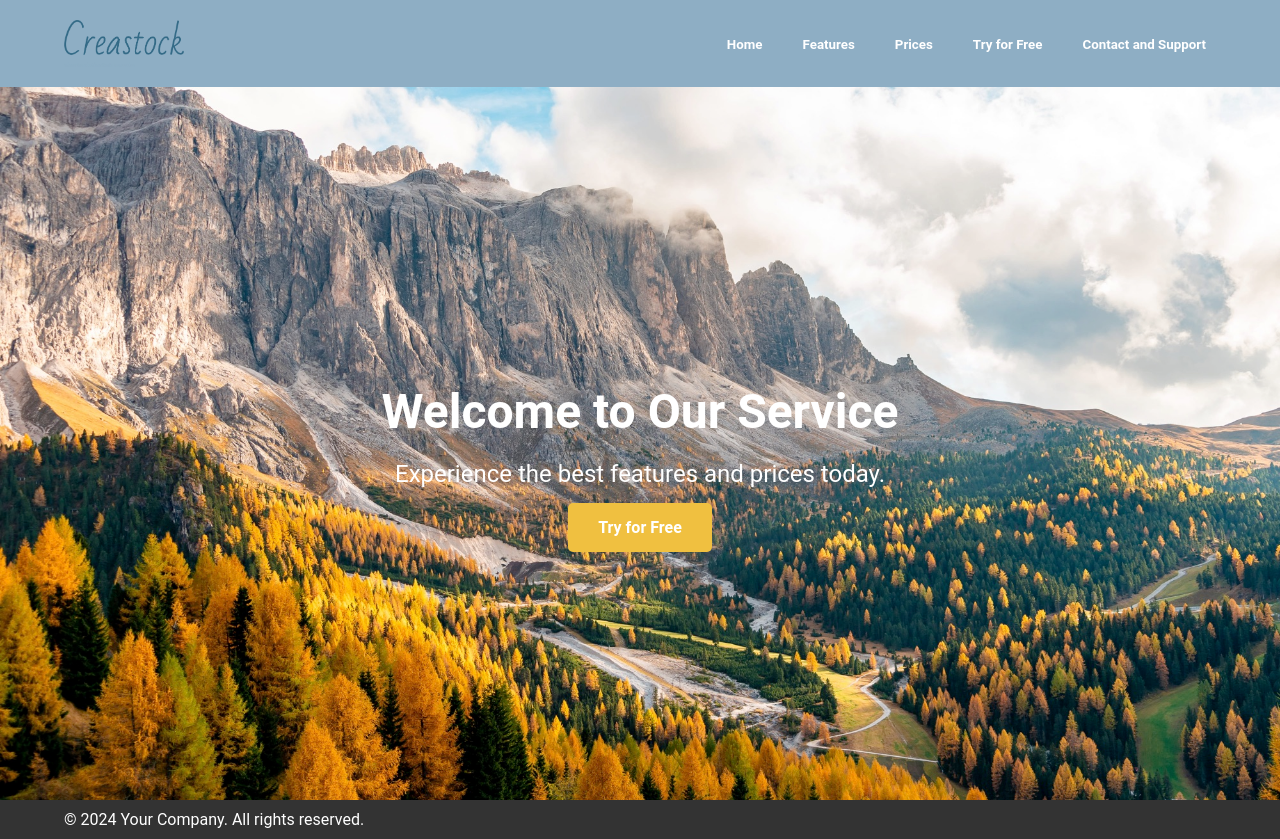
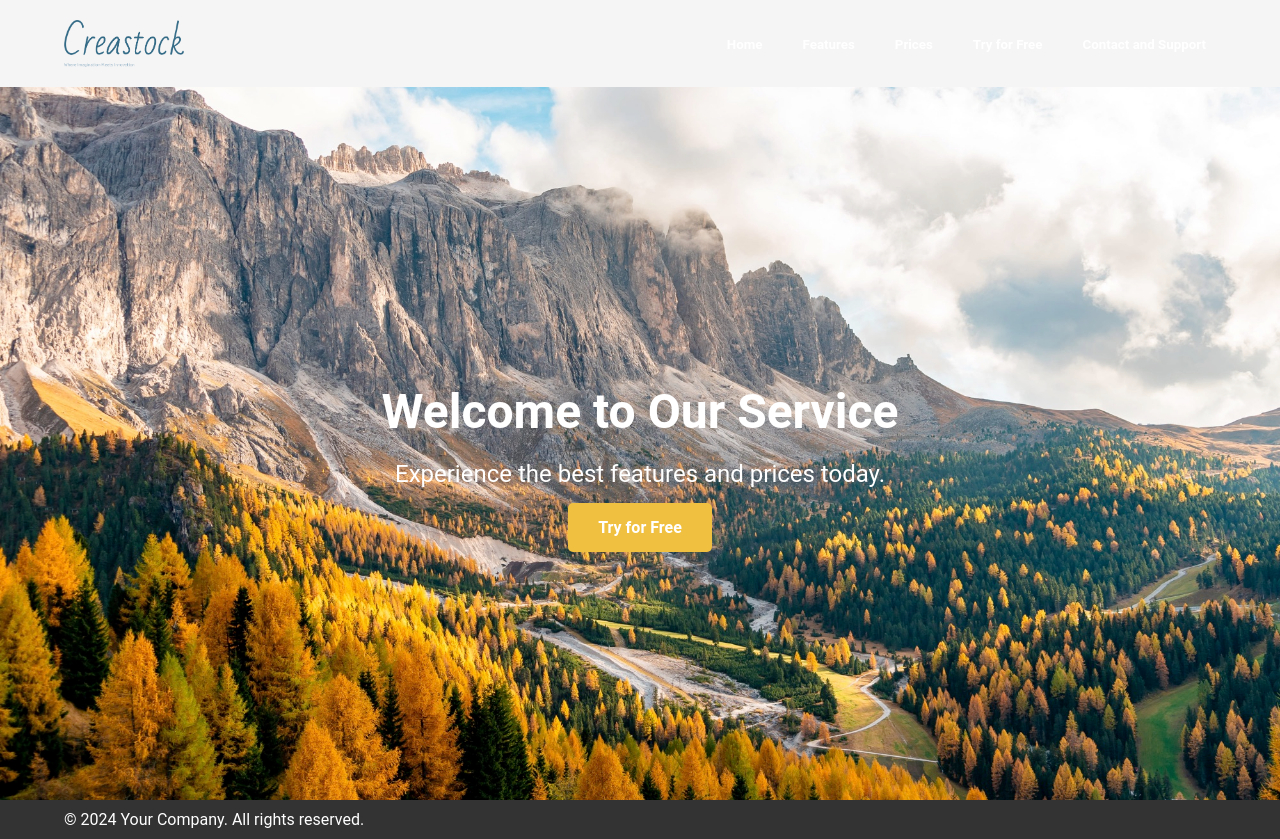
Before and after one commit to GerdBraun/MyStockPhoto, a plain HTML site: page index.html in a window 1280 px wide. Drawn offline with Linux system fonts and the light colour scheme.

Commit message:
updated css

```diff
--- a/styles.css
+++ b/styles.css
@@ -22,7 +22,7 @@ body {
 }
 
 header {
-    background-color: #8EAEC4;
+    background-color: whitesmoke;
     padding: 20px 0;
     position: fixed;
     width: 100%;
```
